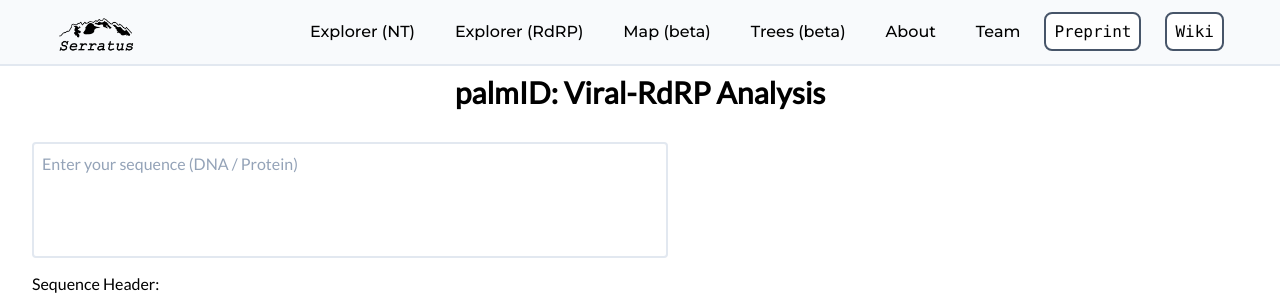
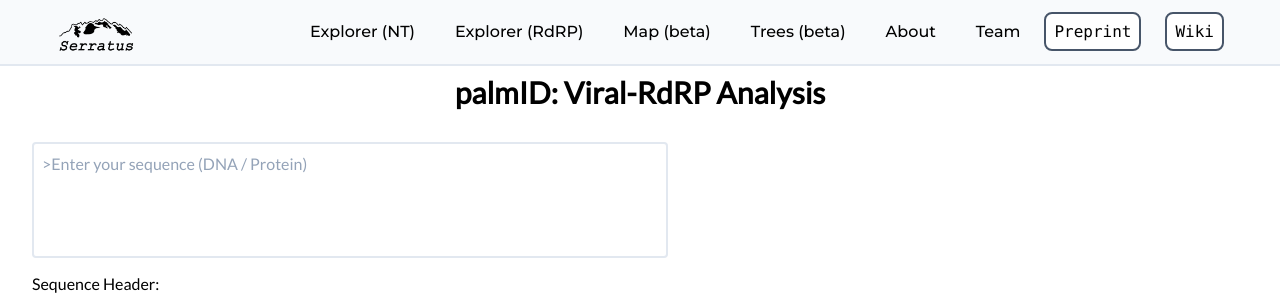
Before and after one commit to serratus-bio/serratus.io, a React (Create React App) app: page /palmida in a window 1280 px wide. Shown: the top 300 px of the page. Built offline with nearby package versions, Linux system fonts and the light colour scheme.

Commit message:
Add ">" to placeholder text
The ">" is to prompt users that they can include a header in the first line.

```diff
--- a/src/components/Palmid/Palmid_advanced.tsx
+++ b/src/components/Palmid/Palmid_advanced.tsx
@@ -43,7 +43,7 @@ export const Palmid_advanced = () => {
                     value={fastaInput}
                     rows={4}
                     cols={72}
-                    placeholder='Enter your sequence (DNA / Protein)'
+                    placeholder='>Enter your sequence (DNA / Protein)'
                     aria-required='true'
                     onChange={(e) => {
                         setFastaInput(e.target.value)
```
